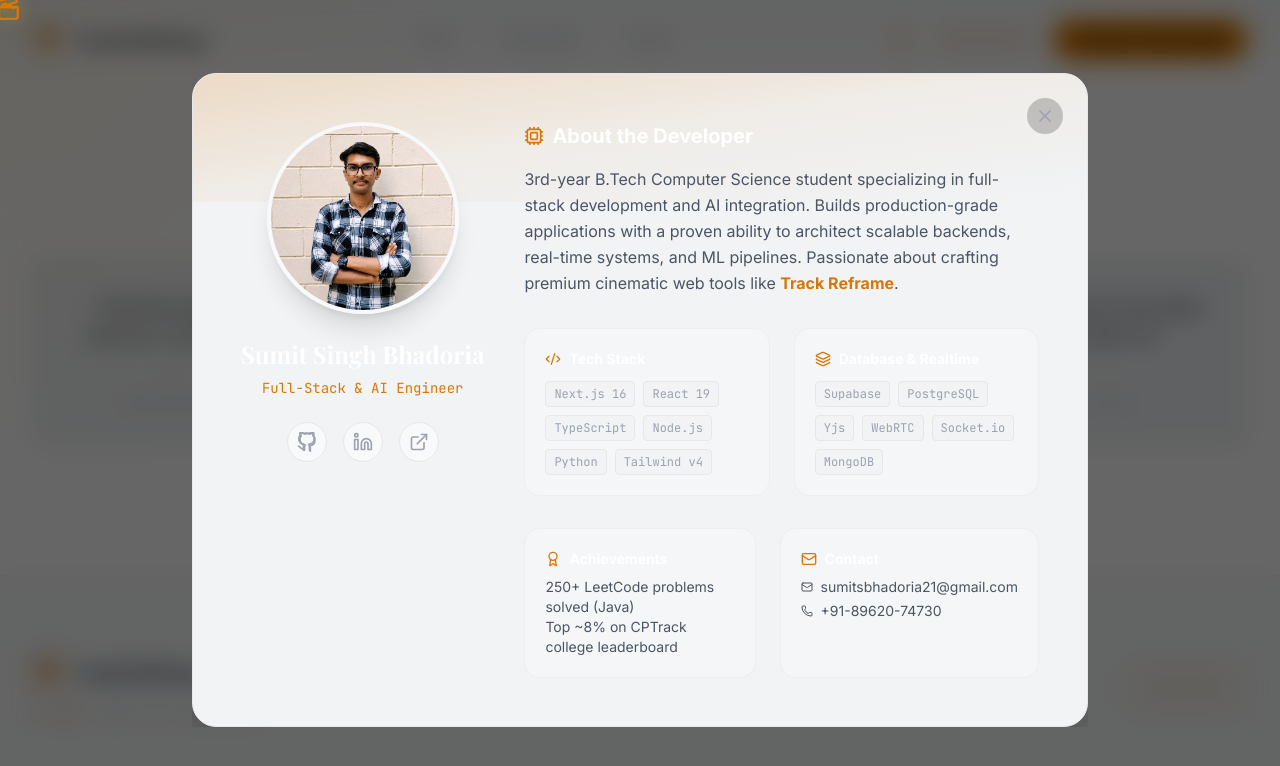
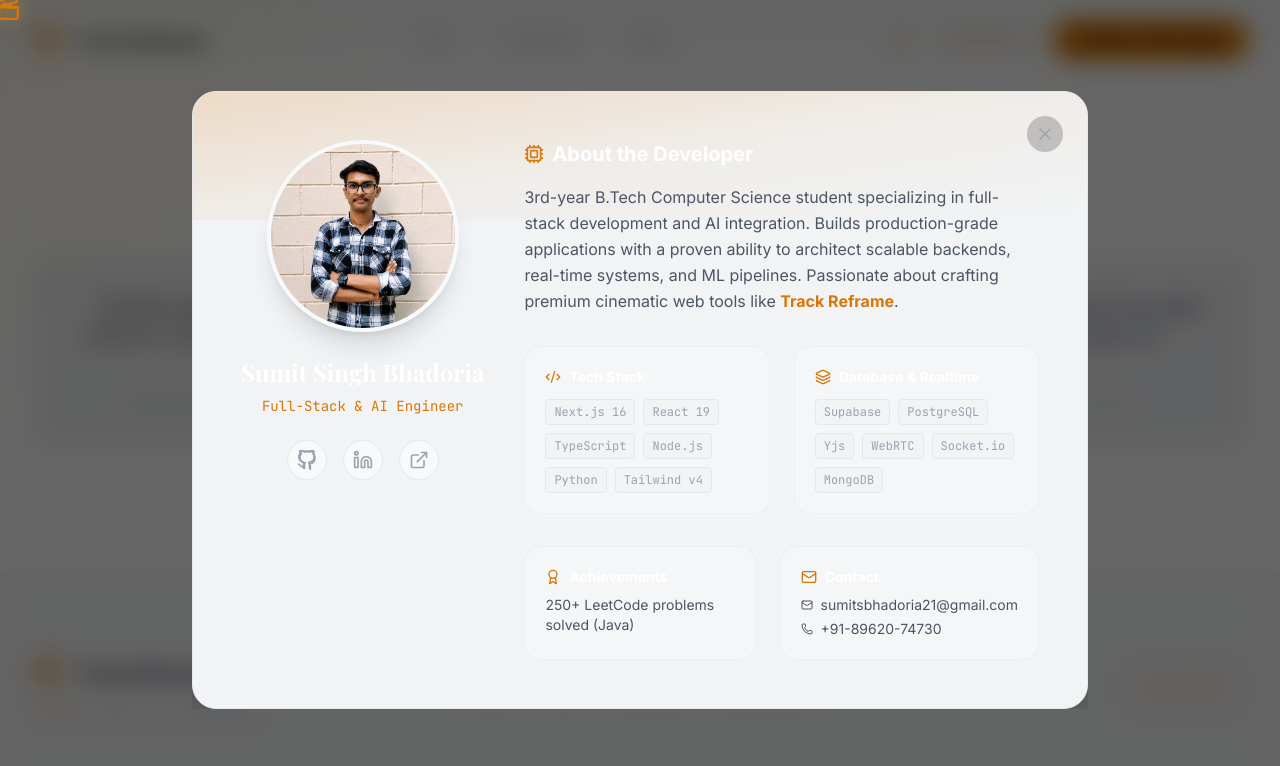
Before and after one commit to SSbhadoria21/Track-Reframe, a Next.js app: page / in a window 1280 px wide. Both pictures are taken after a click on the button "DEVELOPER". Shown: the part 2186-2952 px from the top of the page. Built offline with nearby package versions, Linux system fonts and the light colour scheme; no server answers; a web font is replaced by a local one.

Commit message:
chore: remove cptrack from developer modal

```diff
--- a/src/components/layout/DeveloperModal.tsx
+++ b/src/components/layout/DeveloperModal.tsx
@@ -155,7 +155,7 @@ export function DeveloperModal({ isOpen, onClose }: DeveloperModalProps) {
                           <Award className="w-4 h-4 text-amber" />
                           <h4 className="text-sm font-bold text-white">Achievements</h4>
                         </div>
-                        <p className="text-sm text-text-secondary">250+ LeetCode problems solved (Java)<br/>Top ~8% on CPTrack college leaderboard</p>
+                        <p className="text-sm text-text-secondary">250+ LeetCode problems solved (Java)</p>
                       </div>
 
                       <div className="bg-background/50 rounded-2xl p-5 border border-border-default/50 flex-1">
```
